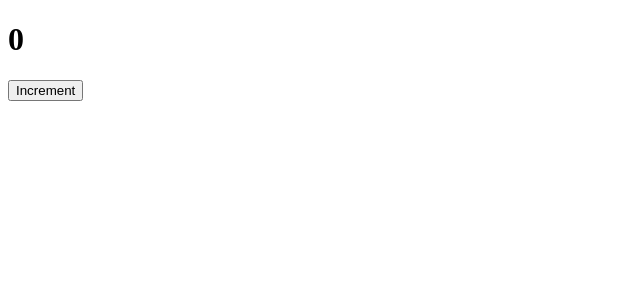
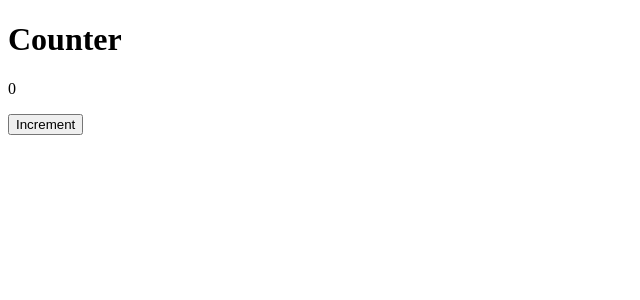
Before and after one commit to jatinhemnani01/extension-with-svelte, a Svelte app: page / in a window 1280 px wide. Shown: the top 300 px of the page, without its empty margins (0-640 px from the left). Built offline with nearby package versions, Linux system fonts and the light colour scheme; the HTML template or start-up script is replaced by a standard one.

Commit message:
patch1: remove extensions file into public; update packages and remove cpx package; chore svelte app

```diff
--- a/src/App.svelte
+++ b/src/App.svelte
@@ -1,10 +1,12 @@
 <script>
+  export let name;
   let count = 0;
 </script>
 
-<h1>{count}</h1>
+<h1>{name}</h1>
+<p>{count}</p>
 <button
   on:click={() => {
     count++;
-  }}>Increment</button
->
+  }}
+>Increment</button>
--- a/src/main.js
+++ b/src/main.js
@@ -3,7 +3,7 @@ import App from './App.svelte';
 const app = new App({
 	target: document.body,
 	props: {
-		name: 'world'
+		name: 'Counter'
 	}
 });
 
```
Also changed, not shown: extension/popup.html (deleted, +0 -17 lines), package.json (+8 -9 lines), extension/manifest.json (deleted), 1 other file (tests, documents, lock files or other folders).
